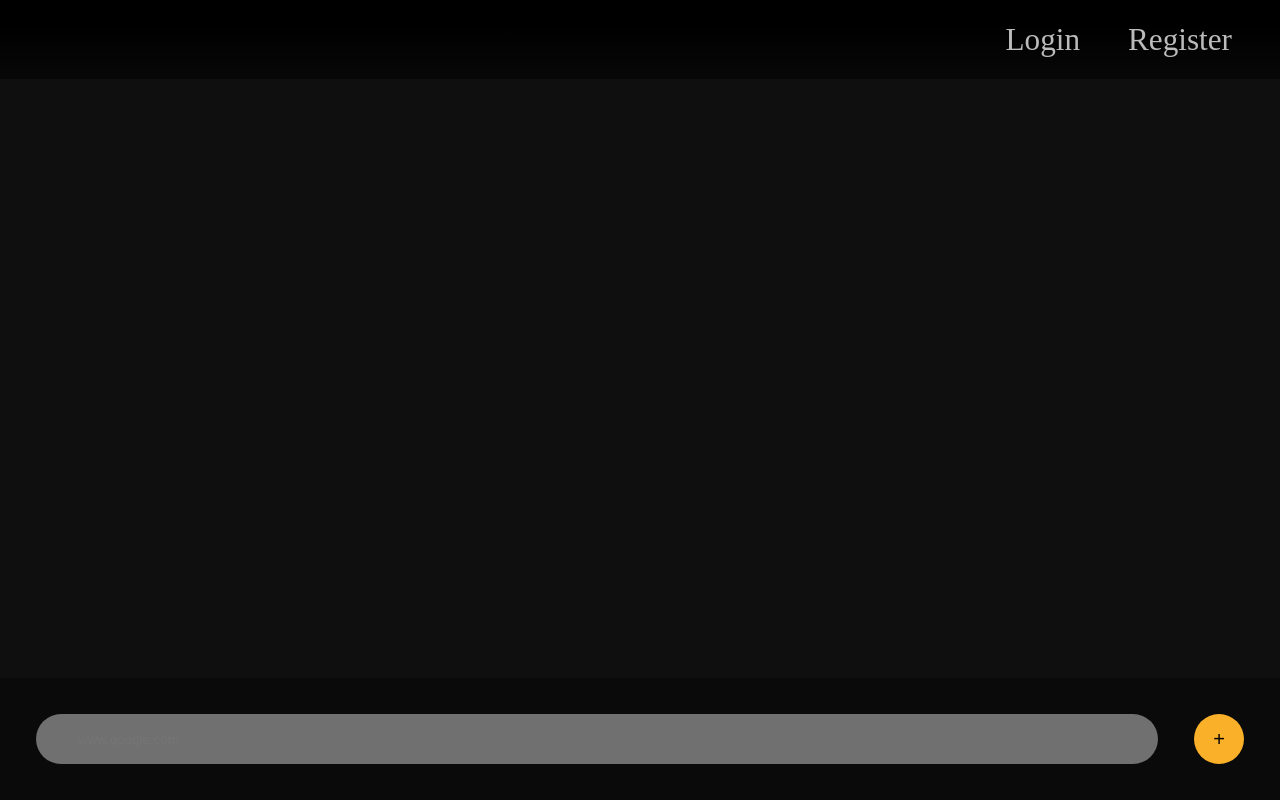
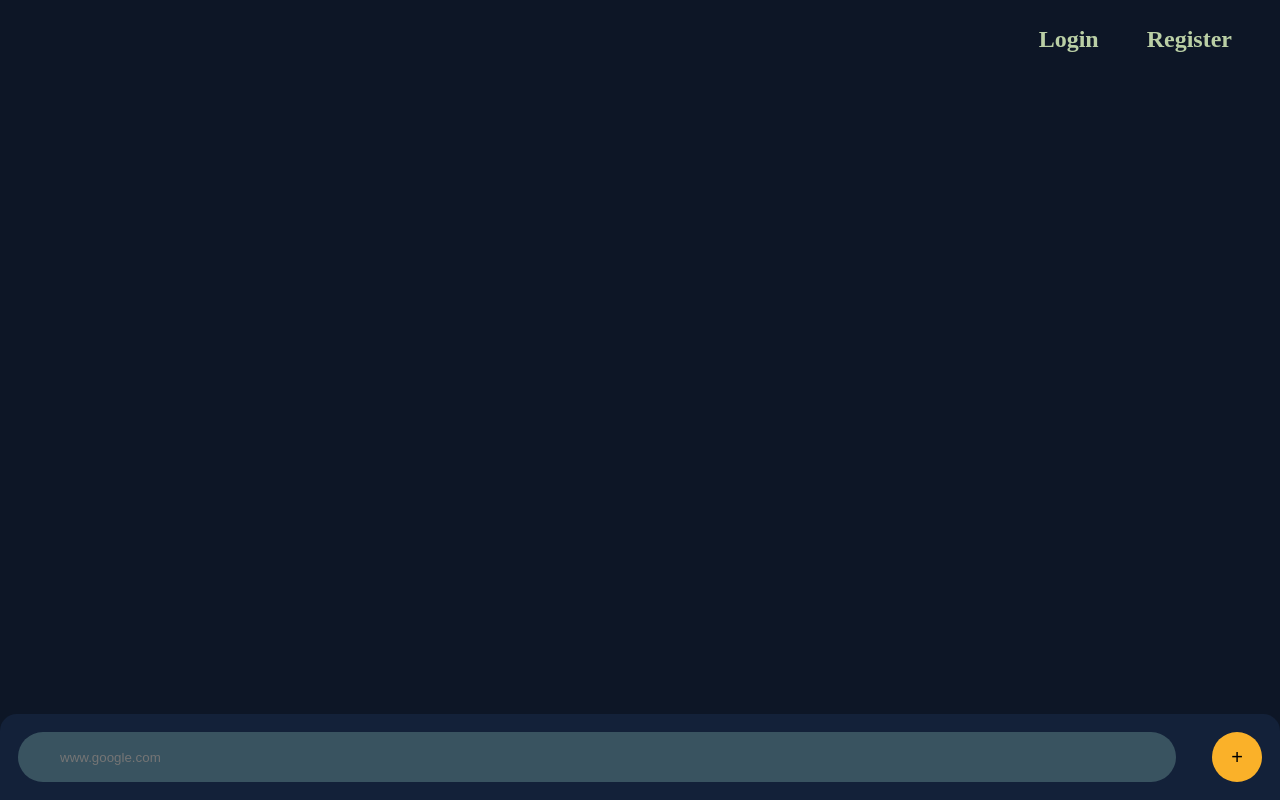
Before and after one commit to Jalapo/savedlinks, a plain HTML site: page index.html in a window 1280 px wide. Drawn offline with Linux system fonts and the light colour scheme; no server answers.

Commit message:
Updated style/color
Changed all colors to hsl values and changed overall color theme to blue

```diff
--- a/index.html
+++ b/index.html
@@ -8,8 +8,8 @@
     <meta property="og:image" content="src/svlinks_logo.png" />
     <title>Saved Links</title>
     <link rel="stylesheet" href="style.css">
+    <script type="text/javascript" src="tools.js"></script>
     <script type="text/javascript" src="script.js"></script>
-    <script type="text/javascript" src="tools.js"></script>
 </head>
 <body>
     <nav class="navbar">
--- a/style.css
+++ b/style.css
@@ -9,7 +9,8 @@ html, body {
 body {
     display: flex;
     flex-direction: column;
-    background-color: hsl(0, 0%, 6%)
+    /* background-color: hsl(218, 30%, 5%); */
+    background-color: hsl(218, 50%, 10%);
 }
 
 .navbar {
@@ -19,72 +20,15 @@ body {
     display: grid;
     grid: '. .';
     gap: 2rem;
-    font-size: 1.3rem;
+    font-size: 1rem;
+    font-weight: 650;
     justify-content: right;
     align-items: center;
     padding: 0.4rem 2rem 0.4rem 0rem;
-    background-color: rgba(0,0,0, 1);
-    background-image: linear-gradient(to bottom, hsl(0, 0%, 0%) 0%, hsl(0, 0%, 0%) 30%, hsl(0, 0%, 3%) 100%);
-    color: #BBBBBB;
+    background-color: hsl(218, 50%, 10%);
+    /* background-image: linear-gradient(to bottom, hsl(0, 0%, 0%) 0%, hsl(0, 0%, 0%) 30%, hsl(218, 70%, 10%) 100%); */
+    color: hsl(90, 30%, 73%);
 }
-/*
-.list {
-    flex-grow: 1;
-    display: grid;
-    /* grid-template-rows: 1;
-    grid-template-columns: 80% 10% 10%;
-    gap: 0px;
-}
-
-.list>* {
-    border: 2px solid red;
-}
-
-#urlList {
-    overflow-y: auto;
-}
-
-#urlList>* {
-    overflow-x: hidden;
-    border-bottom: 1px solid black;
-    padding-left: 0.15em;
-    padding-top: 0em;
-}
-
-#buttonList button {
-    width: 1.2rem;
-    height: 1rem;
-}
-
-#buttonList li {
-    align-items: center;
-    border: 1px solid red;
-}
-
-.list li:hover {
-    overflow-x: auto;
-}
-
-#urlList:first-child {
-    border-top: 1px solid black;
-}
-*/
-
-
-
-/*
-.links-container {
-    flex-grow: 1;
-    display: grid;
-    grid-template-columns: repeat(auto-fit, minmax(300px, 1fr));
-    gap: 1rem;
-    justify-content: space-around;
-    justify-items: center;
-    padding: 1rem;
-    overflow-y: auto;
-    align-items: center;
-}
-*/
 
 .links-container {
     flex-grow: 1;
@@ -171,9 +115,11 @@ body {
     justify-content: center;
     column-gap: 1.5rem;
     row-gap: 0.5rem;
-    padding: 1em;
+    padding: 0.5em;
     /* background-color: #666666; */
-    background-color: #0005;
+    /* background-color: #0005; */
+    background-color: hsl(218, 50%, 15%);
+    border-radius: 0.7rem 0.7rem 0rem 0rem;
 }
 
 .link-input-bar>input {
@@ -181,7 +127,7 @@ body {
     height: 3em;
     border-radius: 4em;
     border: 0.2rem solid transparent;
-    background-color: hsl(0, 0%, 44%);
+    background-color: hsl(200, 25%, 30%);
     size: 2rem;
     text-indent: 1.5rem;
 
```
